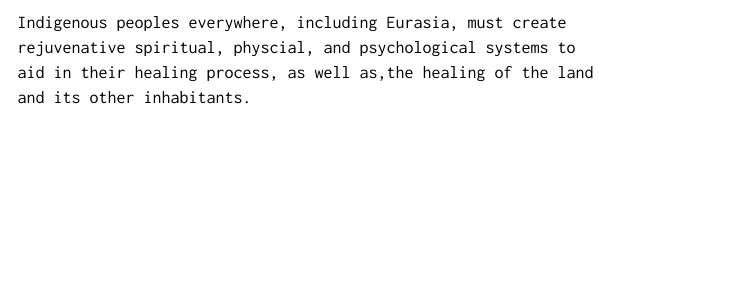
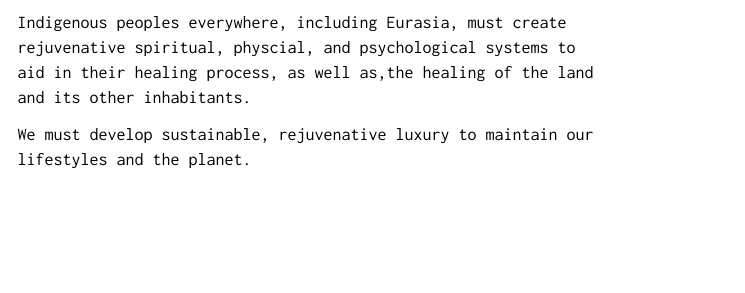
Before and after one commit to Tiffydidit/Review-Work-, a plain HTML site: page nypl_final/pages/roi.html in a window 1280 px wide. Shown: the part 1741-2034 px from the top of the page, 535-1280 px from the left. Drawn offline with Linux system fonts and the light colour scheme.

Commit message:
Final Progress

```diff
--- a/nypl_final/pages/roi.html
+++ b/nypl_final/pages/roi.html
@@ -94,7 +94,7 @@
 			<div>
 				<p>Indigenous peoples everywhere, including Eurasia, must create rejuvenative spiritual, physcial, and psychological systems to aid in their healing process, as well as,the healing of the land and its other inhabitants. </p>
 
-				<p></p>
+				<p>We must develop sustainable, rejuvenative luxury to maintain our lifestyles and the planet. </p>
 				<p></p>
 				<p></p>
 				<p></p>
```
Also changed, not shown: 1 other file.
